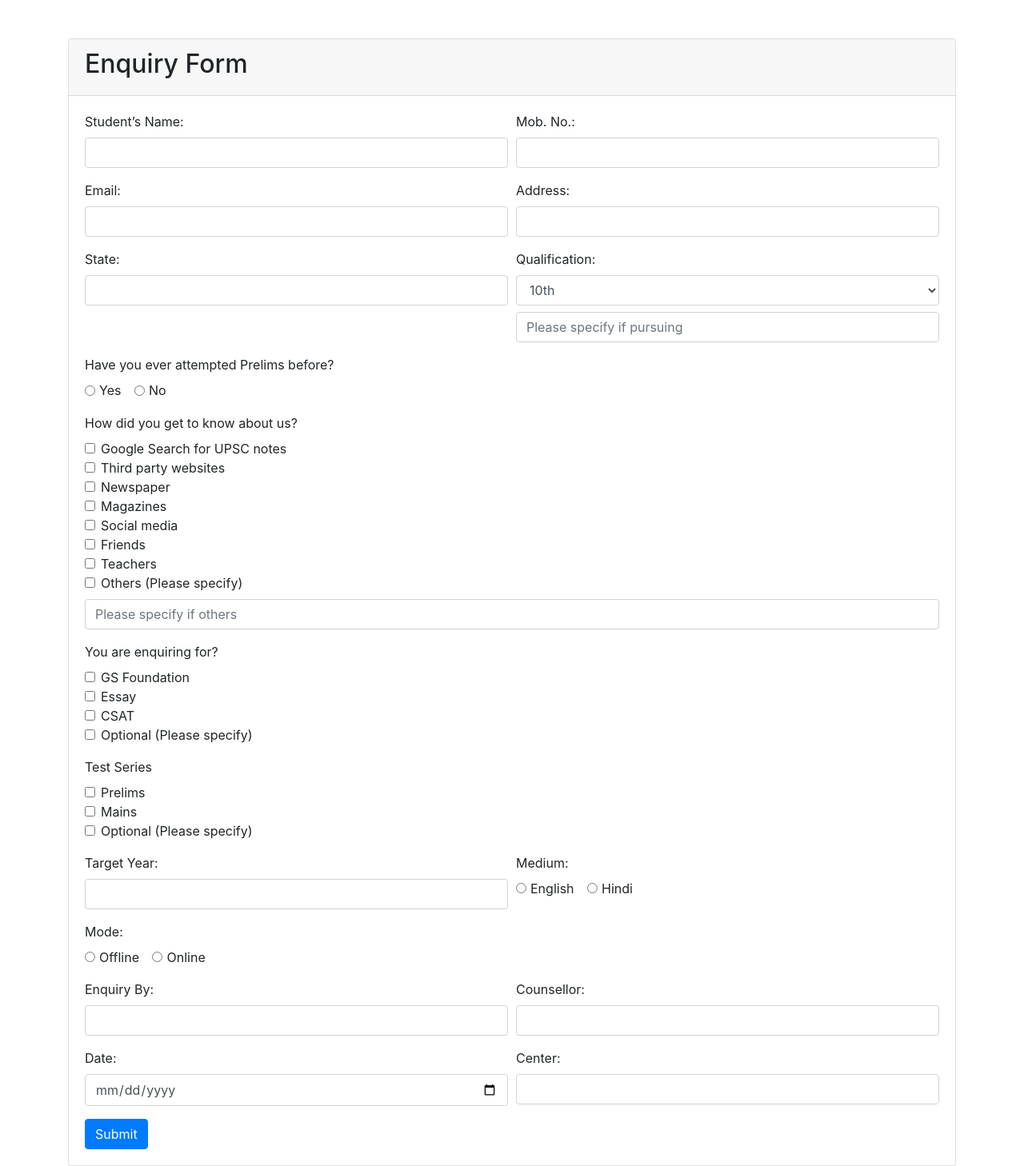
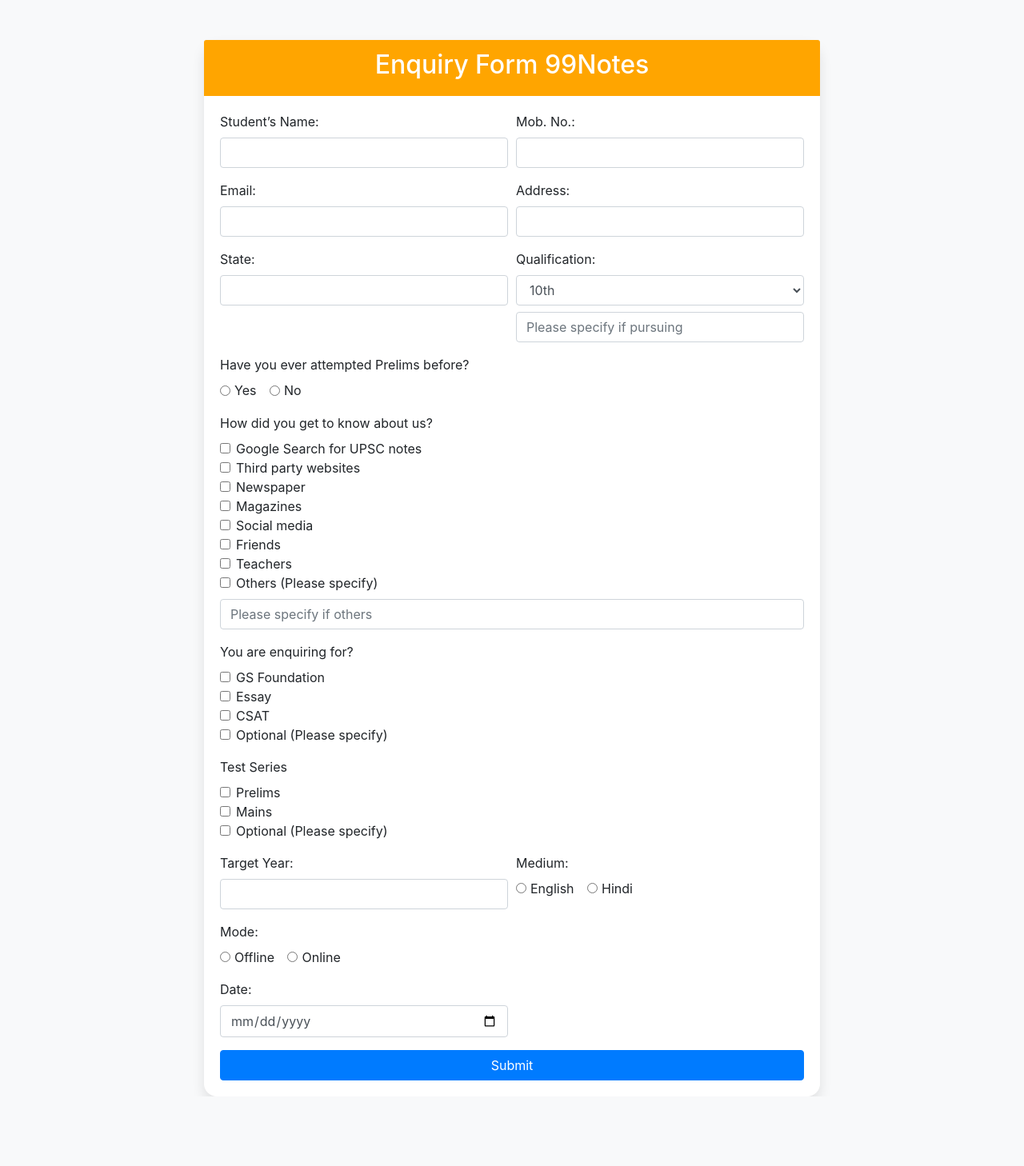
Before and after one commit to Ajaydelhioo7/leadscrm, a PHP site: page / in a window 1280 px wide. Shown: the whole page at 80% size. After the commit the page ends 1371 px from the top, so only its background shows below. Run offline with PHP 8.4, Linux system fonts and the light colour scheme.

Commit message:
all fields are mendatory now also look are change in form

```diff
--- a/index.php
+++ b/index.php
@@ -5,45 +5,78 @@
     <meta name="viewport" content="width=device-width, initial-scale=1, shrink-to-fit=no">
     <title>Enquiry Form</title>
     <link href="https://maxcdn.bootstrapcdn.com/bootstrap/4.0.0/css/bootstrap.min.css" rel="stylesheet">
+    <link rel="stylesheet" href="https://cdnjs.cloudflare.com/ajax/libs/animate.css/4.1.1/animate.min.css"/>
+    <style>
+        body {
+            background-color: #f8f9fa;
+        }
+        .container {
+            max-width: 800px;
+            margin-top: 50px;
+        }
+        .card {
+            border: none;
+            border-radius: 1rem;
+            box-shadow: 0 0.5rem 1rem rgba(0, 0, 0, 0.1);
+        }
+        .card-header {
+            background-color: orange;
+            color: white;
+            border-bottom: none;
+            border-radius: 1rem 1rem 0 0;
+        }
+        .btn-primary {
+            background-color: #007bff;
+            border-color: #007bff;
+        }
+        .btn-primary:hover {
+            background-color: #0056b3;
+            border-color: #0056b3;
+        }
+        .form-control:focus {
+            box-shadow: none;
+            border-color: #007bff;
+        }
+    </style>
     <script src="https://code.jquery.com/jquery-3.6.0.min.js"></script>
 </head>
 <body>
 
-<div class="container mt-5">
+<div class="container animate__animated animate__fadeIn">
     <div class="card">
-        <div class="card-header">
-            <h2>Enquiry Form</h2>
+        <div class="card-header text-center">
+            <h2>Enquiry Form 99Notes</h2>
         </div>
         <div class="card-body">
             <form action="process_enquiry.php" method="POST">
                 <div class="form-row">
                     <div class="form-group col-md-6">
                         <label for="student_name">Student’s Name:</label>
-                        <input type="text" class="form-control" id="student_name" name="student_name">
+                        <input type="text" class="form-control" id="student_name" name="student_name" required>
                     </div>
                     <div class="form-group col-md-6">
                         <label for="mob_no">Mob. No.:</label>
-                        <input type="text" class="form-control" id="mob_no" name="mob_no">
+                        <input type="text" class="form-control" id="mob_no" name="mob_no" required>
                     </div>
                 </div>
                 <div class="form-row">
                     <div class="form-group col-md-6">
                         <label for="email">Email:</label>
-                        <input type="email" class="form-control" id="email" name="email">
+                        <input type="email" class="form-control" id="email" name="email" required>
                     </div>
                     <div class="form-group col-md-6">
                         <label for="address">Address:</label>
-                        <input type="text" class="form-control" id="address" name="address">
+                        <input type="text" class="form-control" id="address" name="address" required>
                     </div>
                 </div>
                 <div class="form-row">
                     <div class="form-group col-md-6">
                         <label for="state">State:</label>
-                        <input type="text" class="form-control" id="state" name="state">
+                        <input type="text" class="form-control" id="state" name="state" required>
                     </div>
                     <div class="form-group col-md-6">
                         <label for="qualification">Qualification:</label>
-                        <select class="form-control" id="qualification" name="qualification">
+                        <select class="form-control" id="qualification" name="qualification" required>
                             <option value="10th">10th</option>
                             <option value="12th">12th</option>
                             <option value="Graduate">Graduate</option>
@@ -56,18 +89,18 @@
                 <div class="form-group">
                     <label>Have you ever attempted Prelims before?</label><br>
                     <div class="form-check form-check-inline">
-                        <input class="form-check-input" type="radio" name="attempted_prelims" id="prelims_yes" value="Yes">
+                        <input class="form-check-input" type="radio" name="attempted_prelims" id="prelims_yes" value="Yes" required>
                         <label class="form-check-label" for="prelims_yes">Yes</label>
                     </div>
                     <div class="form-check form-check-inline">
-                        <input class="form-check-input" type="radio" name="attempted_prelims" id="prelims_no" value="No">
+                        <input class="form-check-input" type="radio" name="attempted_prelims" id="prelims_no" value="No" required>
                         <label class="form-check-label" for="prelims_no">No</label>
                     </div>
                 </div>
                 <div class="form-group">
                     <label>How did you get to know about us?</label><br>
                     <div class="form-check">
-                        <input class="form-check-input" type="checkbox" name="know_about_us[]" value="Google Search for UPSC notes">
+                        <input class="form-check-input" type="checkbox" name="know_about_us[]" value="Google Search for UPSC notes" >
                         <label class="form-check-label">Google Search for UPSC notes</label>
                     </div>
                     <div class="form-check">
@@ -103,7 +136,7 @@
                 <div class="form-group">
                     <label>You are enquiring for?</label><br>
                     <div class="form-check">
-                        <input class="form-check-input" type="checkbox" name="enquiring_for[]" value="GS Foundation">
+                        <input class="form-check-input" type="checkbox" name="enquiring_for[]" value="GS Foundation" >
                         <label class="form-check-label">GS Foundation</label>
                     </div>
                     <div class="form-check">
@@ -123,7 +156,7 @@
                 <div class="form-group">
                     <label>Test Series</label><br>
                     <div class="form-check">
-                        <input class="form-check-input" type="checkbox" name="test_series[]" value="Prelims">
+                        <input class="form-check-input" type="checkbox" name="test_series[]" value="Prelims" >
                         <label class="form-check-label">Prelims</label>
                     </div>
                     <div class="form-check">
@@ -139,16 +172,16 @@
                 <div class="form-row">
                     <div class="form-group col-md-6">
                         <label for="target_year">Target Year:</label>
-                        <input type="text" class="form-control" id="target_year" name="target_year">
+                        <input type="text" class="form-control" id="target_year" name="target_year" required>
                     </div>
                     <div class="form-group col-md-6">
                         <label>Medium:</label><br>
                         <div class="form-check form-check-inline">
-                            <input class="form-check-input" type="radio" name="medium" id="medium_english" value="English">
+                            <input class="form-check-input" type="radio" name="medium" id="medium_english" value="English" required>
                             <label class="form-check-label" for="medium_english">English</label>
                         </div>
                         <div class="form-check form-check-inline">
-                            <input class="form-check-input" type="radio" name="medium" id="medium_hindi" value="Hindi">
+                            <input class="form-check-input" type="radio" name="medium" id="medium_hindi" value="Hindi" required>
                             <label class="form-check-label" for="medium_hindi">Hindi</label>
                         </div>
                     </div>
@@ -156,35 +189,21 @@
                 <div class="form-group">
                     <label>Mode:</label><br>
                     <div class="form-check form-check-inline">
-                        <input class="form-check-input" type="radio" name="mode" id="mode_offline" value="Offline">
+                        <input class="form-check-input" type="radio" name="mode" id="mode_offline" value="Offline" required>
                         <label class="form-check-label" for="mode_offline">Offline</label>
                     </div>
                     <div class="form-check form-check-inline">
-                        <input class="form-check-input" type="radio" name="mode" id="mode_online" value="Online">
+                        <input class="form-check-input" type="radio" name="mode" id="mode_online" value="Online" required>
                         <label class="form-check-label" for="mode_online">Online</label>
                     </div>
                 </div>
                 <div class="form-row">
                     <div class="form-group col-md-6">
-                        <label for="enquiry_by">Enquiry By:</label>
-                        <input type="text" class="form-control" id="enquiry_by" name="enquiry_by">
-                    </div>
-                    <div class="form-group col-md-6">
-                        <label for="counsellor">Counsellor:</label>
-                        <input type="text" class="form-control" id="counsellor" name="counsellor">
+                        <label for="date">Date:</label>
+                        <input type="date" class="form-control" id="date" name="date" required>
                     </div>
                 </div>
-                <div class="form-row">
-                    <div class="form-group col-md-6">
-                        <label for="date">Date:</label>
-                        <input type="date" class="form-control" id="date" name="date">
-                    </div>
-                    <div class="form-group col-md-6">
-                        <label for="center">Center:</label>
-                        <input type="text" class="form-control" id="center" name="center">
-                    </div>
-                </div>
-                <button type="submit" class="btn btn-primary">Submit</button>
+                <button type="submit" class="btn btn-primary btn-block">Submit</button>
             </form>
         </div>
     </div>
```
